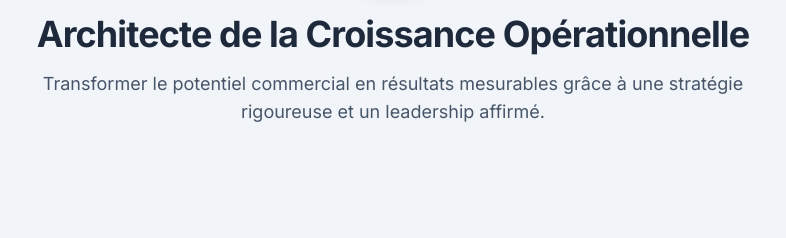
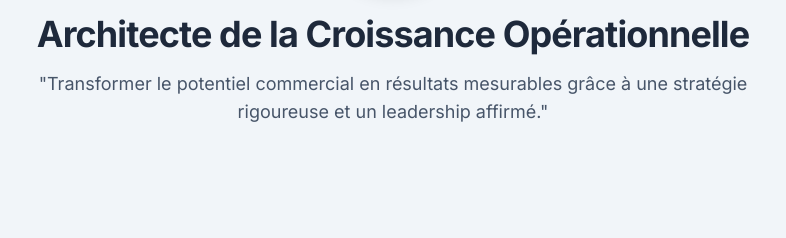
Before and after one commit to quentinjd94/Quentin-DUBOIS, a plain HTML site: page index.html in a window 1280 px wide. Shown: the part 282-520 px from the top of the page, 247-1033 px from the left. Drawn offline with nearby package versions, Linux system fonts and the light colour scheme.

Commit message:
Update index.html

```diff
--- a/index.html
+++ b/index.html
@@ -142,7 +142,7 @@
                 Architecte de la Croissance Opérationnelle
             </h2>
             <p class="text-base sm:text-lg text-slate-600 max-w-3xl mx-auto px-4">
-                Transformer le potentiel commercial en résultats mesurables grâce à une stratégie rigoureuse et un leadership affirmé.
+                "Transformer le potentiel commercial en résultats mesurables grâce à une stratégie rigoureuse et un leadership affirmé."
             </p>
         </div>
 
```
